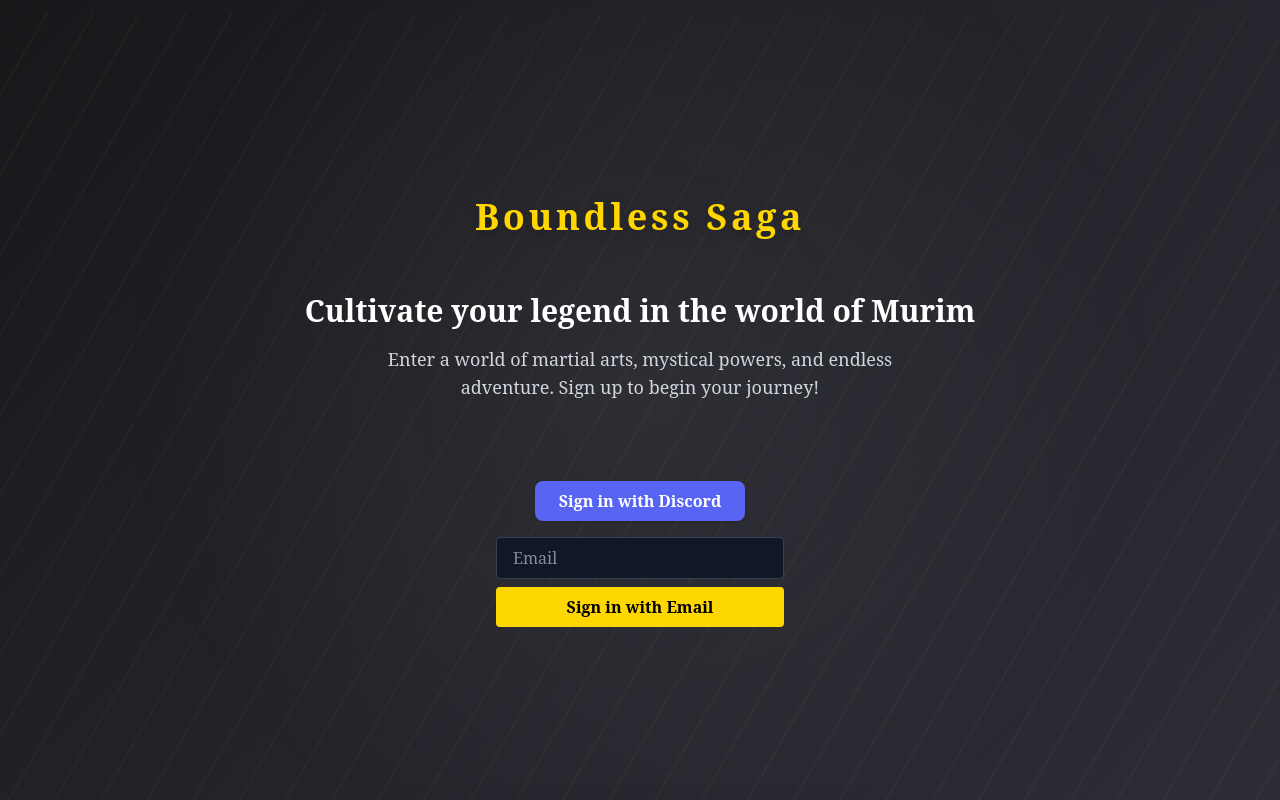
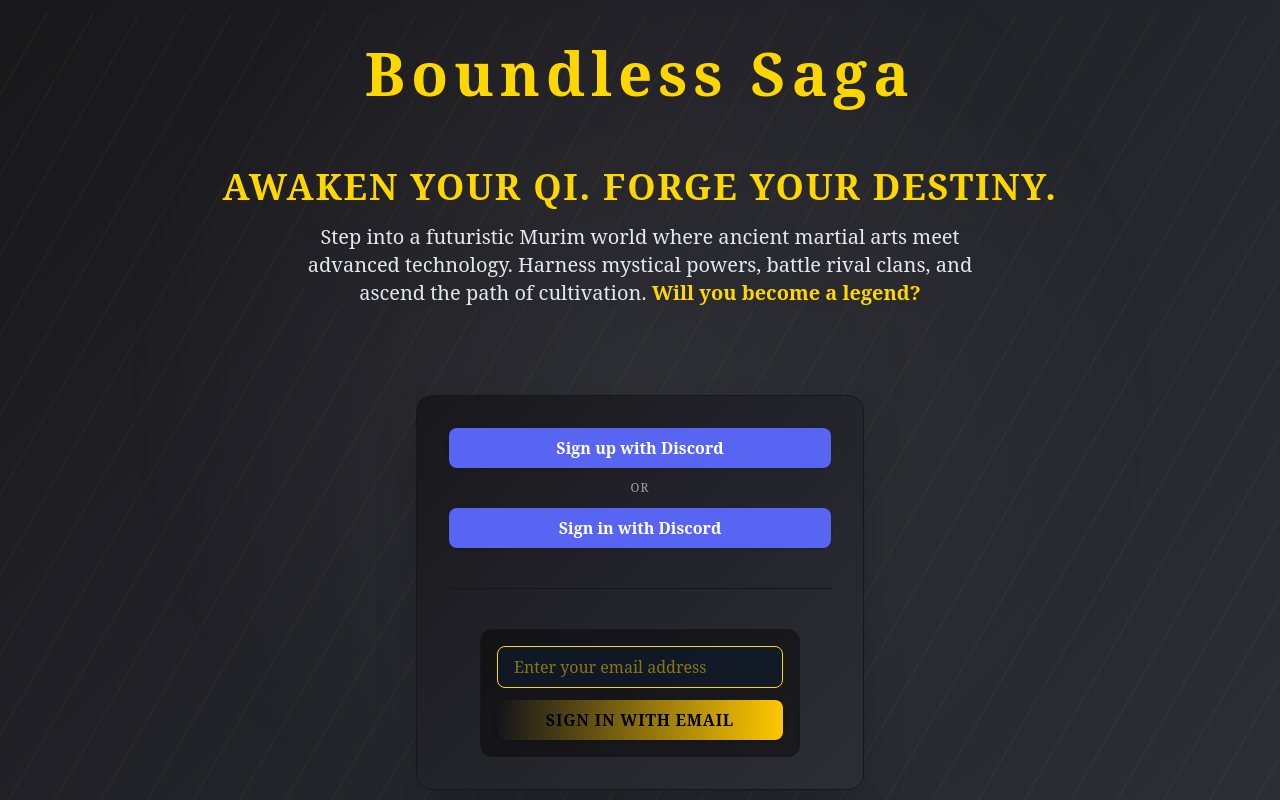
Before and after one commit to DevCodeRift/boundless-saga, a Next.js app in the folder murim-game-next/: page / in a window 1280 px wide. Built offline with nearby package versions, Linux system fonts and the light colour scheme.

Commit message:
feat(ui): redesign main menu/login for futuristic Murim game, add both Discord sign up/sign in buttons, improve theming and clarity

```diff
--- a/murim-game-next/src/components/auth/AuthenticationModal.tsx
+++ b/murim-game-next/src/components/auth/AuthenticationModal.tsx
@@ -2,9 +2,15 @@
 import DiscordAuthButton from './DiscordAuthButton';
 import EmailAuthForm from './EmailAuthForm';
 
+
 const AuthenticationModal: React.FC = () => (
-  <div className="mt-8 flex flex-col items-center gap-4">
-    <DiscordAuthButton mode="signin" />
+  <div className="mt-12 flex flex-col items-center gap-6 w-full max-w-md bg-gradient-to-br from-void/80 via-shadow/70 to-obsidian/80 rounded-2xl p-8 shadow-2xl border border-gold/20 backdrop-blur-md">
+    <div className="flex flex-col gap-3 w-full">
+      <DiscordAuthButton mode="signup" />
+      <span className="text-center text-gray-400 text-xs tracking-widest uppercase">or</span>
+      <DiscordAuthButton mode="signin" />
+    </div>
+    <div className="w-full border-t border-gold/20 my-4" />
     <EmailAuthForm />
   </div>
 );
--- a/murim-game-next/src/components/auth/EmailAuthForm.tsx
+++ b/murim-game-next/src/components/auth/EmailAuthForm.tsx
@@ -1,16 +1,17 @@
 import React from 'react';
 
+
 const EmailAuthForm: React.FC = () => (
-  <form className="flex flex-col gap-2 w-72">
+  <form className="flex flex-col gap-3 w-80 bg-black/40 rounded-xl p-4 border border-gold/10 shadow-inner">
     <input
       type="email"
-      placeholder="Email"
-      className="px-4 py-2 rounded border border-gray-700 bg-gray-900 text-white focus:outline-none"
+      placeholder="Enter your email address"
+      className="px-4 py-2 rounded-lg border border-gold/30 bg-gray-900/80 text-gold placeholder-gold/60 focus:outline-none focus:ring-2 focus:ring-gold/40 transition"
       required
     />
     <button
       type="submit"
-      className="bg-gold text-black font-bold py-2 rounded hover:bg-yellow-400 transition"
+      className="bg-gradient-to-r from-gold to-yellow-400 text-black font-extrabold py-2 rounded-lg shadow hover:from-yellow-400 hover:to-gold transition uppercase tracking-wider"
     >
       Sign in with Email
     </button>
--- a/murim-game-next/src/components/layout/Header.tsx
+++ b/murim-game-next/src/components/layout/Header.tsx
@@ -1,8 +1,11 @@
 import React from 'react';
 
+
 const Header: React.FC = () => (
-  <header className="w-full flex justify-center py-6">
-    <h1 className="text-4xl font-bold text-gold drop-shadow-lg tracking-widest">Boundless Saga</h1>
+  <header className="w-full flex justify-center py-8">
+    <h1 className="text-5xl md:text-6xl font-black text-gold drop-shadow-glow tracking-widest font-cultivation animate-title-glow select-none">
+      Boundless Saga
+    </h1>
   </header>
 );
 
--- a/murim-game-next/src/components/layout/HeroSection.tsx
+++ b/murim-game-next/src/components/layout/HeroSection.tsx
@@ -1,10 +1,13 @@
 import React from 'react';
 
+
 const HeroSection: React.FC = () => (
-  <section className="flex flex-col items-center mt-8 mb-12">
-    <h2 className="text-2xl md:text-3xl font-semibold text-white mb-4">Cultivate your legend in the world of Murim</h2>
-    <p className="text-lg text-gray-300 max-w-xl text-center">
-      Enter a world of martial arts, mystical powers, and endless adventure. Sign up to begin your journey!
+  <section className="flex flex-col items-center mt-8 mb-10 animate-fade-in">
+    <h2 className="text-3xl md:text-4xl font-extrabold text-gold drop-shadow-glow mb-4 tracking-wider uppercase">
+      Awaken Your Qi. Forge Your Destiny.
+    </h2>
+    <p className="text-lg md:text-xl text-gray-200 max-w-2xl text-center font-light backdrop-blur-sm">
+      Step into a futuristic Murim world where ancient martial arts meet advanced technology. Harness mystical powers, battle rival clans, and ascend the path of cultivation. <span className="text-gold font-semibold">Will you become a legend?</span>
     </p>
   </section>
 );
```
